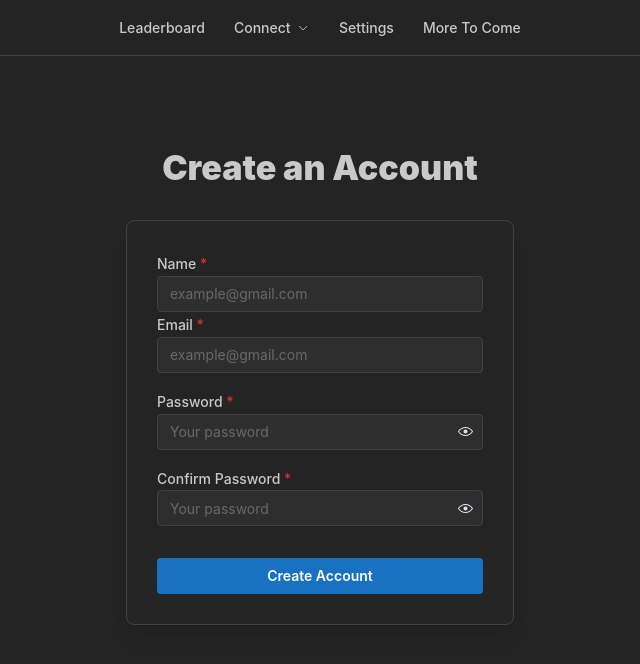
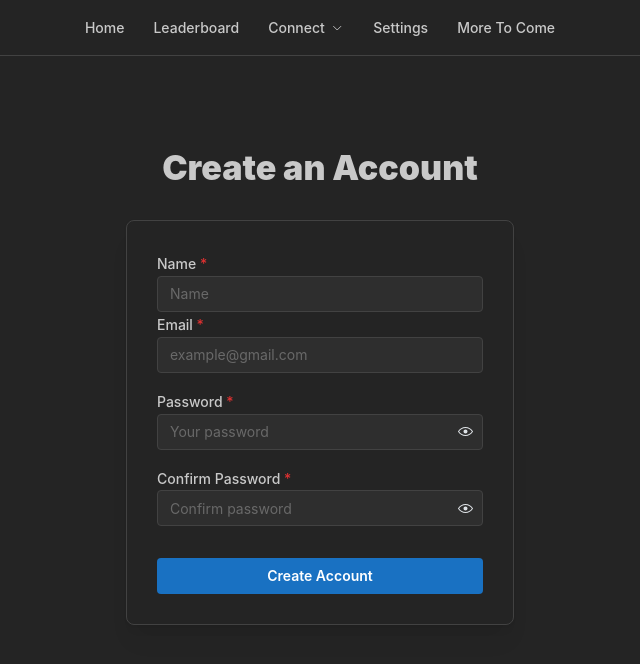
Before and after one commit to NerdFleury/blobsu-web, a Next.js app: page /create in a window 1280 px wide. Shown: the top 664 px of the page, without its empty margins (320-960 px from the left). Built offline with nearby package versions, Linux system fonts and the light colour scheme.

Commit message:
Fixed registration issues and updated leaderboard

```diff
--- a/app/components/client/Header.tsx
+++ b/app/components/client/Header.tsx
@@ -9,7 +9,8 @@ import classes from "../styles/Headers.module.css";
 import Link from "next/link";
 
 const links = [
-  { link: "/leaderboard", label: "Leaderboard" },
+  { link: "/", label: "Home" },
+  { link: "/leaderboard?sort=pp&mode=0&pagenumber=1", label: "Leaderboard" },
   {
     link: "#1",
     label: "Connect",
--- a/app/components/client/Home.tsx
+++ b/app/components/client/Home.tsx
@@ -1,7 +1,7 @@
 "use client";
 
 import Link from "next/link";
-import { Button, Title, Stack } from "@mantine/core";
+import { Button, Title, Stack, Text } from "@mantine/core";
 
 export default function Home({ children }: { children: React.ReactNode }) {
   return (
--- /dev/null
+++ b/app/components/client/SubmitButton.tsx
@@ -0,0 +1,14 @@
+"use client";
+
+import { Button } from "@mantine/core";
+import { useFormStatus } from "react-dom";
+
+export function SubmitButton() {
+  const { pending } = useFormStatus();
+
+  return (
+    <Button fullWidth mt="xl" type="submit" disabled={pending}>
+      Create Account
+    </Button>
+  );
+}
--- a/app/create/page.tsx
+++ b/app/create/page.tsx
@@ -1,8 +1,80 @@
 "use client";
 
-import CreateAccount from "../components/client/CreateAccount";
+import {
+  Container,
+  Title,
+  Text,
+  Paper,
+  TextInput,
+  PasswordInput,
+  Notification,
+} from "@mantine/core";
+import { SubmitButton } from "../components/client/SubmitButton";
+import classes from "../components/styles/AuthenticationTitle.module.css";
 import { handleSubmit } from "../lib/createUser";
+import { useFormState } from "react-dom";
+import React from "react";
 
-export default function Create() {
-  return <CreateAccount handleSubmit={handleSubmit} />;
+const initialState = {
+  message: "",
+};
+
+function addNewLines(text: String) {
+  // Split text by period and trim each line
+  let lines = text
+    .split(".")
+    .map((line) => line.trim())
+    .filter((line) => line);
+
+  // Remove duplicate lines by converting to Set and back to Array
+  lines = lines.filter((line, index) => lines.indexOf(line) === index);
+
+  // Add index and new lines
+  return lines.map((item, index) => (
+    <React.Fragment key={index}>
+      {index + 1}. {item}
+      <br />
+    </React.Fragment>
+  ));
 }
+
+export default function Page() {
+  const [state, formAction] = useFormState(handleSubmit, initialState);
+  return (
+    <div>
+      <form action={formAction}>
+        <Container size={420} my={40}>
+          <Title ta="center" className={classes.title}>
+            Create an Account
+          </Title>
+          <Text c="red">{addNewLines(state?.message)}</Text>
+          <Paper withBorder shadow="md" p={30} mt={30} radius="md">
+            <TextInput name="name" label="Name" placeholder="Name" required />
+            <TextInput
+              name="email"
+              label="Email"
+              type="email"
+              placeholder="example@gmail.com"
+              required
+            />
+            <PasswordInput
+              name="password"
+              label="Password"
+              placeholder="Your password"
+              required
+              mt="md"
+            />
+            <PasswordInput
+              name="confirmPassword"
+              label="Confirm Password"
+              placeholder="Confirm password"
+              required
+              mt="md"
+            />
+            <SubmitButton />
+          </Paper>
+        </Container>
+      </form>
+    </div>
+  );
+}
--- a/app/lib/createUser.ts
+++ b/app/lib/createUser.ts
@@ -1,23 +1,71 @@
+"use server";
+
 import { redirect } from "next/navigation";
+import { z } from "zod";
 
-//why is next js like this
+const passwordSchema = z
+  .string()
+  .min(8, "Password must be at least 8 characters long")
+  .max(15, "Password must be at most 15 characters long")
+  .regex(
+    /^(?=.*[0-9!@#$%^&*()_+])[A-Za-z0-9!@#$%^&*()_+]{8,15}$/,
+    "Password must contain at least one special character or number"
+  );
 
-export async function handleSubmit(user: URLSearchParams) {
+const schema = z
+  .object({
+    name: z.string().min(1, "Name is required"),
+    email: z.string().email("Invalid email address"),
+    password: passwordSchema,
+    confirmPassword: passwordSchema,
+  })
+  .refine((data) => data.password === data.confirmPassword, {
+    message: "Passwords don't match",
+    path: ["confirmPassword"],
+  });
+
+export async function handleSubmit(prevState: any, user: FormData) {
+  const validatedFields = schema.safeParse({
+    name: user.get("name"),
+    email: user.get("email"),
+    password: user.get("password"),
+    confirmPassword: user.get("confirmPassword"),
+  });
+
+  if (!validatedFields.success) {
+    let error = "";
+    for (let x = 0; x < JSON.parse(validatedFields.error.message).length; x++) {
+      error += JSON.parse(validatedFields.error.message)[x].message + ".";
+    }
+    console.log(error);
+    return {
+      message: error,
+    };
+  }
+
+  const userdata = new URLSearchParams();
+  userdata.append("user[username]", user.get("name")!);
+  userdata.append("user[user_email]", user.get("email")!);
+  userdata.append("user[password]", user.get("password")!);
+  userdata.append("check", "0");
+
   try {
-    const response = await fetch(`${process.env.NEXT_PUBLIC_OSU_API}/users`, {
+    await fetch(`${process.env.NEXT_PUBLIC_OSU_API}/users`, {
       method: "POST",
       headers: {
         "Content-Type": "application/x-www-form-urlencoded",
       },
-      body: user.toString(),
+      body: userdata.toString(),
     }).then((res) => {
-      return res;
+      if (res.status == 400) {
+        throw new Error("Invalid Registration data, User already exists");
+      }
     });
-    const confirm = await response.json();
-    console.log(confirm);
-    redirect("/");
   } catch (error) {
-    console.error(error);
-    alert("API error: Registration failed. Please try again.");
+    return {
+      message: "User or Email already exists",
+    };
   }
+
+  redirect("/");
 }
--- a/package.json
+++ b/package.json
@@ -10,18 +10,21 @@
   },
   "dependencies": {
     "@mantine/core": "^7.10.2",
+    "@mantine/form": "^7.11.0",
     "@mantine/hooks": "^7.10.2",
     "@mantine/tiptap": "^7.10.2",
     "@tabler/icons-react": "^3.6.0",
     "@tiptap/extension-link": "^2.4.0",
     "@tiptap/react": "^2.4.0",
     "@tiptap/starter-kit": "^2.4.0",
+    "mantine-form-zod-resolver": "^1.1.0",
     "mysql2": "^3.10.1",
     "net": "^1.0.2",
     "next": "14.2.4",
     "react": "^18",
     "react-dom": "^18",
-    "tls": "^0.0.1"
+    "tls": "^0.0.1",
+    "zod": "^3.23.8"
   },
   "devDependencies": {
     "@types/node": "^20.14.2",
```
Also changed, not shown: app/components/client/leaderboardTable.tsx (added, +16 -0 lines), app/components/server/leaderboardData.tsx (renamed from app/components/client/leaderboardData.tsx, +8 -7 lines), app/components/server/userCount.tsx (+22 -4 lines), app/leaderboard/page.tsx (+49 -2 lines), app/lib/data.ts (deleted, +0 -17 lines), app/lib/fetchGlobal.ts (deleted, +0 -26 lines), 1 other file (tests, documents, lock files or other folders).
